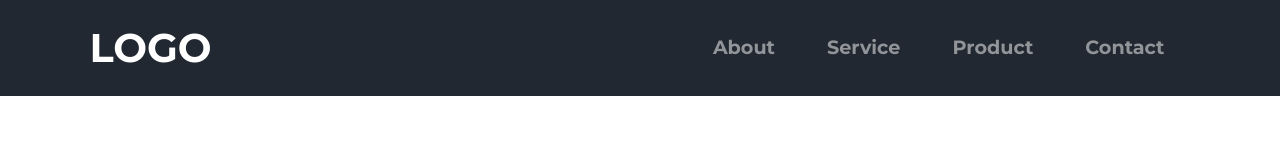
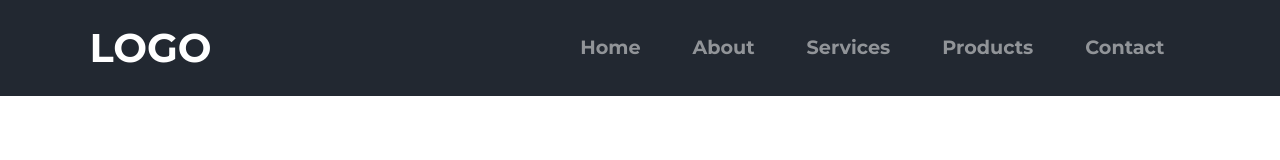
Before and after one commit to freneyhirpara/assignment1, a plain HTML site: page service.html in a window 1280 px wide. Shown: the top 160 px of the page. Drawn offline with nearby package versions, Linux system fonts and the light colour scheme.

Commit message:
Update service.html

```diff
--- a/service.html
+++ b/service.html
@@ -30,13 +30,16 @@
     <div class="collapse navbar-collapse" id="navbarTogglerDemo01">
       <ul class="navbar-nav ml-auto">
         <li class="nav-item">
+          <a class="nav-link" href="index.html">Home</a>
+        </li>
+        <li class="nav-item">
           <a class="nav-link" href="about.html">About</a>
         </li>
         <li class="nav-item">
-          <a class="nav-link" href="service.html">Service</a>
+          <a class="nav-link" href="service.html">Services</a>
         </li>
         <li class="nav-item">
-          <a class="nav-link" href="product.html">Product</a>
+          <a class="nav-link" href="product.html">Products</a>
         </li>
 
         <li class="nav-item">
```
